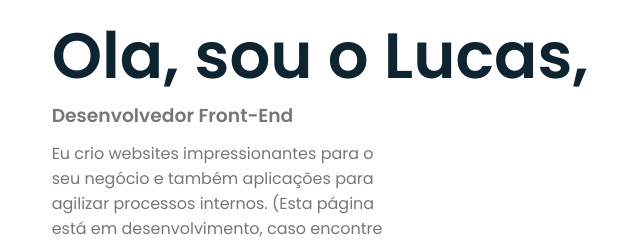
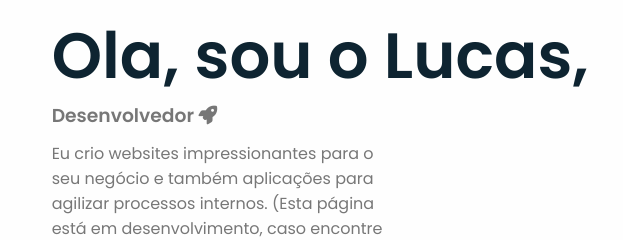
Before and after one commit to guilucasv/portfolio_my, a plain HTML site: page index.html in a window 1280 px wide. Shown: the part 221-461 px from the top of the page, 93-733 px from the left. Drawn offline with Linux system fonts and the light colour scheme.

Commit message:
rocket add

```diff
--- a/index.html
+++ b/index.html
@@ -37,7 +37,7 @@
             </div>
             <div class="info">
                 <h2>Ola, sou o Lucas,</h2>
-                <h3>Desenvolvedor Front-End</h3>
+                <h3>Desenvolvedor <i class="fas fa-rocket"></i></h3>
                 <p> Eu crio websites impressionantes para o seu negócio e também
                 aplicações para agilizar processos internos. (Esta página está em desenvolvimento, caso encontre algum bug ou erros
                 por favor me informe!)</p>
```
